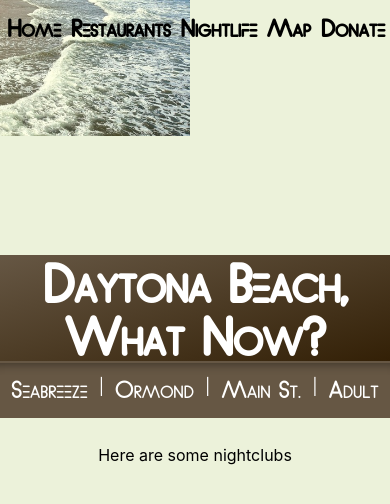
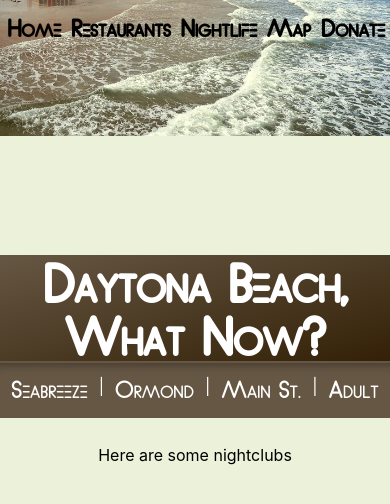
Before and after one commit to grundydarcey/DBWNClient, a React (Create React App) app: page /nightlife in a window 390 px wide. Shown: the top 504 px of the page. Built offline with nearby package versions, Linux system fonts and the light colour scheme; no server answers; what react-google-maps would draw is missing.

Commit message:
phone callable

```diff
--- a/src/Header/header.css
+++ b/src/Header/header.css
@@ -50,7 +50,7 @@ a {
   .nav {
     font-size: 10px;
     background-size: 100% 130%;
-    background-position: -200px -215px;
+    background-position: 0px -215px;
   }
 
   .nav p {
--- a/src/Restaurant/restaurant.css
+++ b/src/Restaurant/restaurant.css
@@ -56,7 +56,7 @@
   #icon {
     height: 99px;
     width: 150px;
-    margin: auto;
+    margin: auto auto auto 10px;
   }
 
   .intro {
--- a/src/Restaurant/restaurant.js
+++ b/src/Restaurant/restaurant.js
@@ -19,7 +19,7 @@ export default class Restaurant extends Component {
                 <p className='individualheader'><a href={rest.link} target='_blank' rel='noreferrer' className='menulink'>{rest.rest_name}</a> | {rest.cuisine} </p>
                 <p className='contacttext'>Contact<br />
                 Address: {rest.address_building_number} {rest.address_street} {rest.city}, {rest.rest_state} {rest.address_zipcode}<br />
-                Phone Number: {rest.phone_number} </p>
+                Phone Number: <a href='tel:{rest.phone_number}'>{rest.phone_number}</a></p>
               </section>
             </li>
             )}
```
